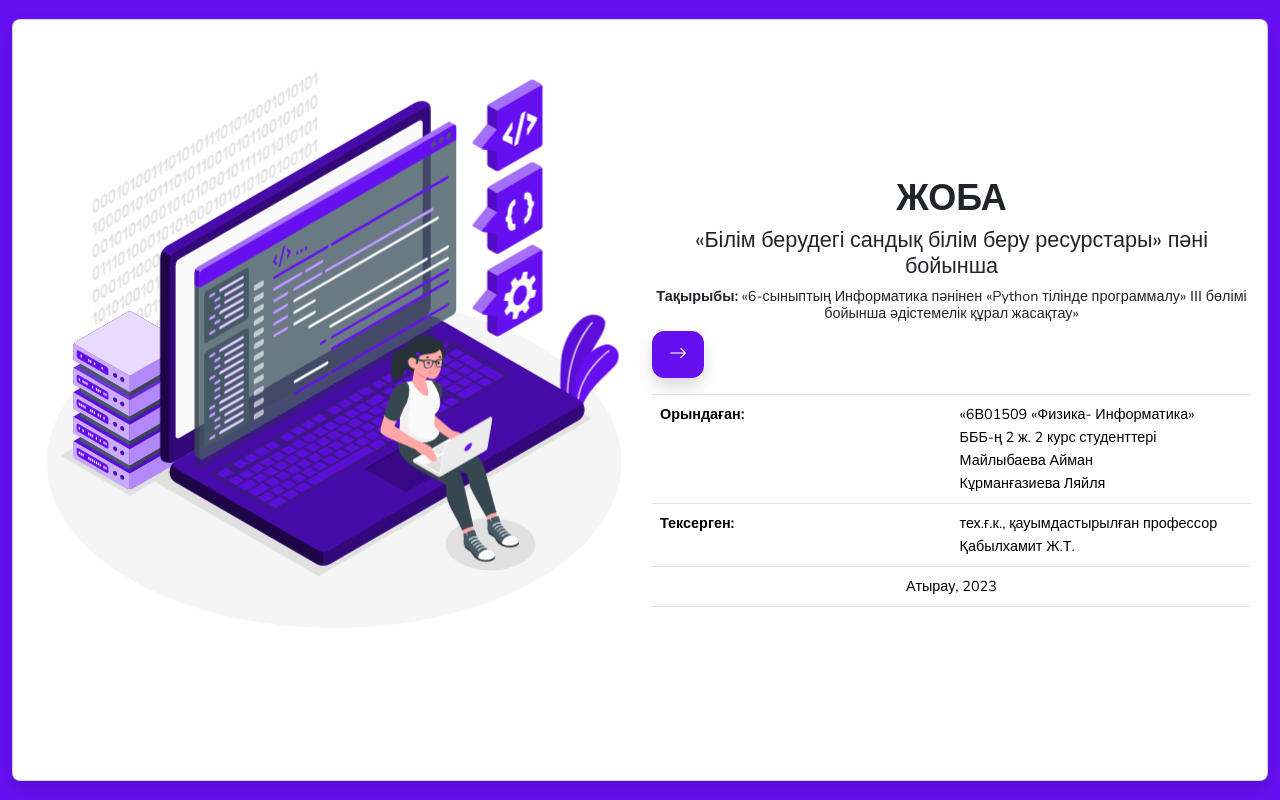
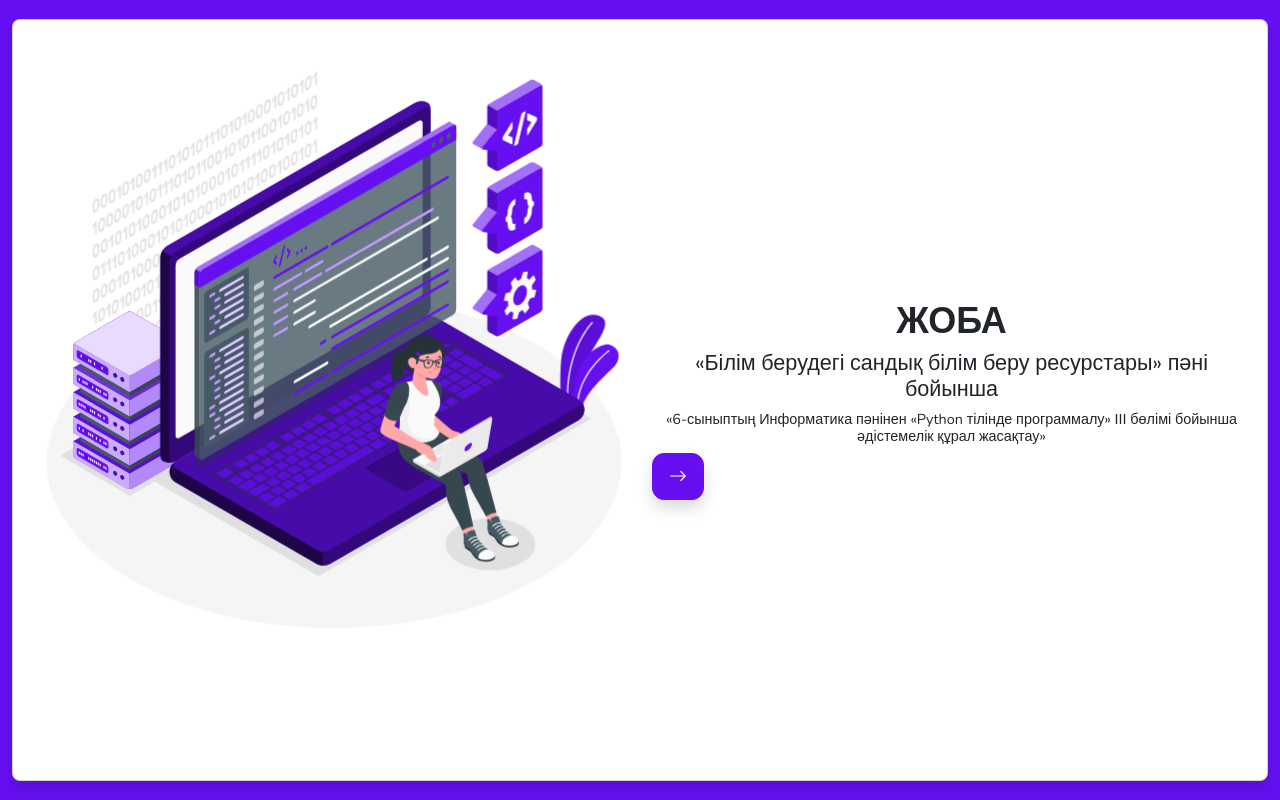
Before and after one commit to itasu21/der, a plain HTML site: page index.html in a window 1280 px wide. Drawn offline with nearby package versions, Linux system fonts and the light colour scheme.

Commit message:
Update index.html

```diff
--- a/index.html
+++ b/index.html
@@ -21,45 +21,9 @@
                             <div class="text-center">
                                 <h1 class="fw-bold">ЖОБА</h1>
                                 <h4>«Білім берудегі сандық білім беру ресурстары» пәні бойынша</h4>
-                                <h6><b>Тақырыбы:</b> «6-сыныптың  Информатика пәнінен «Python тілінде программалу» ІІІ бөлімі бойынша әдістемелік құрал жасақтау»</h6>
+                                <h6>«6-сыныптың  Информатика пәнінен «Python тілінде программалу» ІІІ бөлімі бойынша әдістемелік құрал жасақтау»</h6>
                             </div>
                             <button class="btn btn-lg btn-primary shadow" id="startBtn"><i class="bi bi-arrow-right"></i></button>
-                            <table>
-                                <tbody>
-                                    <tr></tr>
-                                </tbody>
-                            </table>
-
-                            <div class="table-responsive">
-                                <table class="table">
-                                    <tbody>
-                                        <tr>
-                                            <td></td>
-                                            <td></td>
-                                            <td></td>
-                                        </tr>
-                                        <tr class="">
-                                            <td class="fw-bold w-50" colspan="2">Орындаған:</td>
-                                            <td class="ms-auto">
-                                                «6В01509  «Физика- Информатика»<br>
-                                                БББ-ң 2 ж. 2 курс студенттері<br>
-                                                Майлыбаева Айман<br>
-                                                Кұрманғазиева Ляйля
-                                            </td>
-                                        </tr>
-                                        <tr class="">
-                                            <td class="fw-bold w-50" colspan="2">Тексерген:</td>
-                                            <td>тех.ғ.к., қауымдастырылған профессор<br>
-                                                Қабылхамит  Ж.Т.
-                                            </td>
-                                        </tr>
-                                        <tr>
-                                            <td class="text-center" colspan="3">Атырау, 2023</td>
-                                        </tr>
-                                    </tbody>
-                                </table>
-                            </div>
-
                         </div>
                     </div>
                 </div>
```
